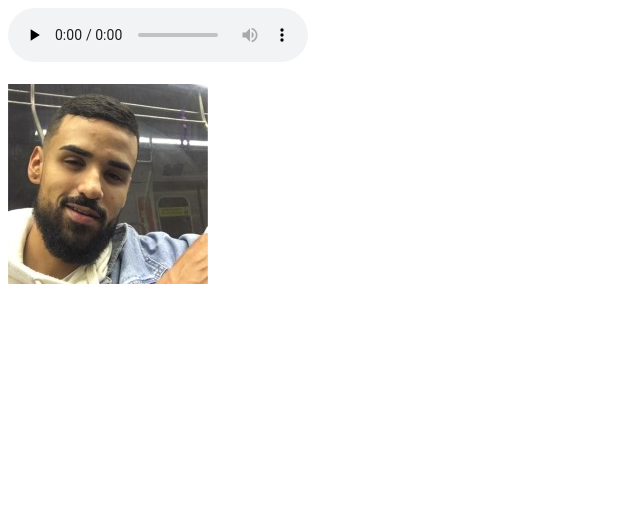
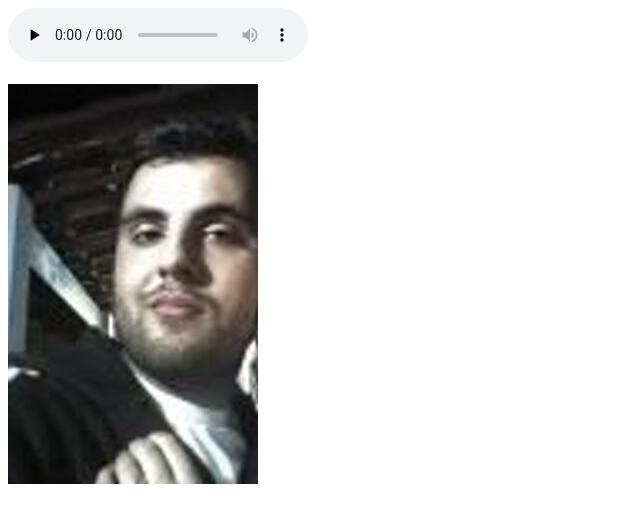
Before and after one commit to viniblack/TSI-ARI-2201, a plain HTML site: page aula03/ex2.html in a window 1280 px wide. Both pictures are taken after a click on the picture 108 px from the left and 184 px from the top of the page. Shown: the whole page, without its empty margins (0-640 px from the left). Drawn offline with Linux system fonts and the light colour scheme.

Commit message:
finalizando o codigo

```diff
--- a/aula03/ex2.html
+++ b/aula03/ex2.html
@@ -15,18 +15,41 @@
   </audio>
   <br><br>
   <img id="player" onclick="play()" src="./gu.jfif" alt="">
+  <img id="pause" style="display:none" onclick="pause()" src="./ro.jpg" alt="">
+
 
   <script>
-    audio = document.getElementById("audio");
+    let audio = document.getElementById("audio");
+    let image = document.getElementById("player");
+    let playerPause = document.getElementById("pause");
 
-
-    audio.onloadeddata = function () {
+    audio.onended = function () {
+      image.src = "gu.jfif"
 
     }
 
     function play() {
-      audio.play();
+      image.src = "giphy.gif"
 
+      // esse setTimeout nao precisa é so para atrasar um pouco para mostrar o gif
+      setTimeout(() => {
+        audio.oncanplay()
+      }, 1000);
+
+      audio.oncanplay = function () {
+        audio.play();
+        player.style.display = "none";
+        playerPause.style.display = "block";
+      }
+
+      // se nao for usar o setTimeout descomenta a linha de baixo
+      // audio.oncanplay()
+    }
+
+    function pause() {
+      audio.pause();
+      player.style.display = "block";
+      playerPause.style.display = "none";
     }
   </script>
 </body>
```
Also changed, not shown: 1 other file.
